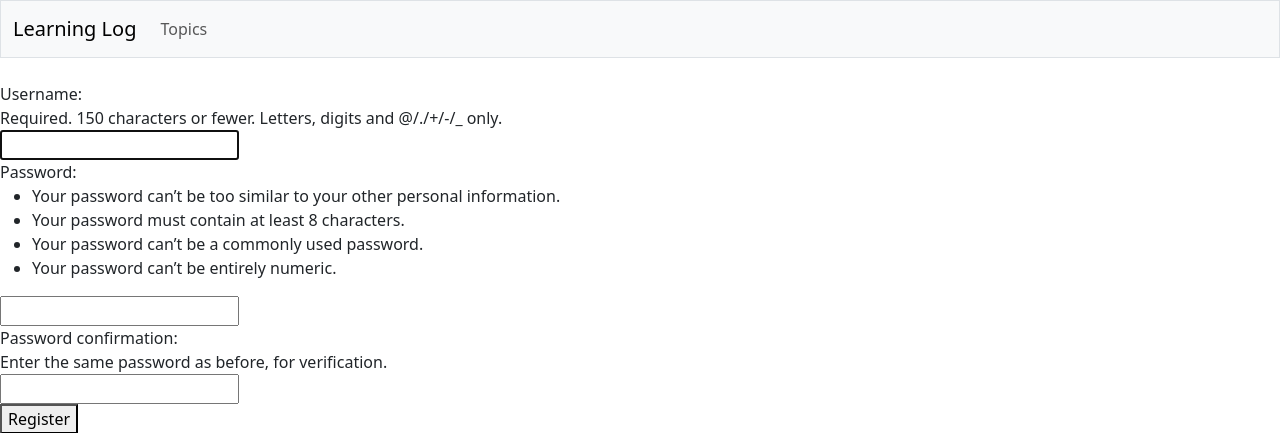
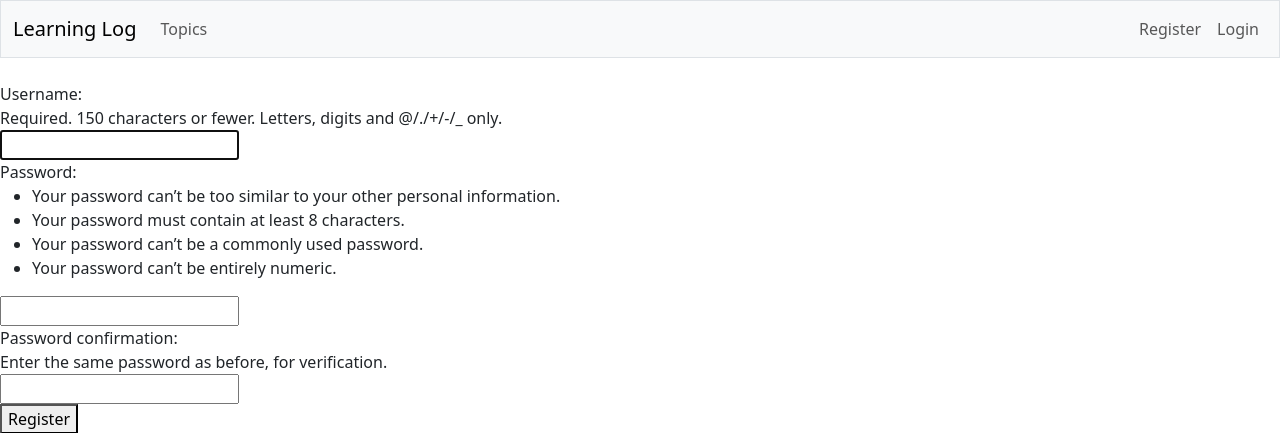
Before and after one commit to SasquatchXYZ/CrashCourse, a Django app: page /accounts/register/ in a window 1280 px wide. Shown: the top 433 px of the page. Run offline with Django 5.2, Linux system fonts and the light colour scheme; some libraries are stand-ins or nearby versions.

Commit message:
Adding User Account Links

```diff
--- a/Chapter-18/learning_log/learning_logs/templates/learning_logs/base.html
+++ b/Chapter-18/learning_log/learning_logs/templates/learning_logs/base.html
@@ -30,6 +30,31 @@
                     </a>
                 </li>
             </ul> <!-- End of links on left side of navbar -->
+
+            <!-- Account-related links -->
+            <ul class="navbar-nav ms-auto mb-2 mb-md-0">
+
+                {% if user.is_authenticated %}
+                    <li class="nav-item">
+                    <span class="navbar-text me-2">
+                        Hello, {{ user.username }}
+                    </span>
+                    </li>
+                {% else %}
+                    <li class="nav-item">
+                        <a class="nav-link" href="{% url 'accounts:register' %}">
+                            Register
+                        </a>
+                    </li>
+                    <li class="nav-item">
+                        <a class="nav-link" href="{% url 'accounts:login' %}">
+                            Login
+                        </a>
+                    </li>
+                {% endif %}
+
+            </ul> <!-- End of account-related links -->
+
         </div> <!-- End of navbar collapse -->
     </div> <!-- End of container -->
 </nav> <!-- End of navbar -->
```
